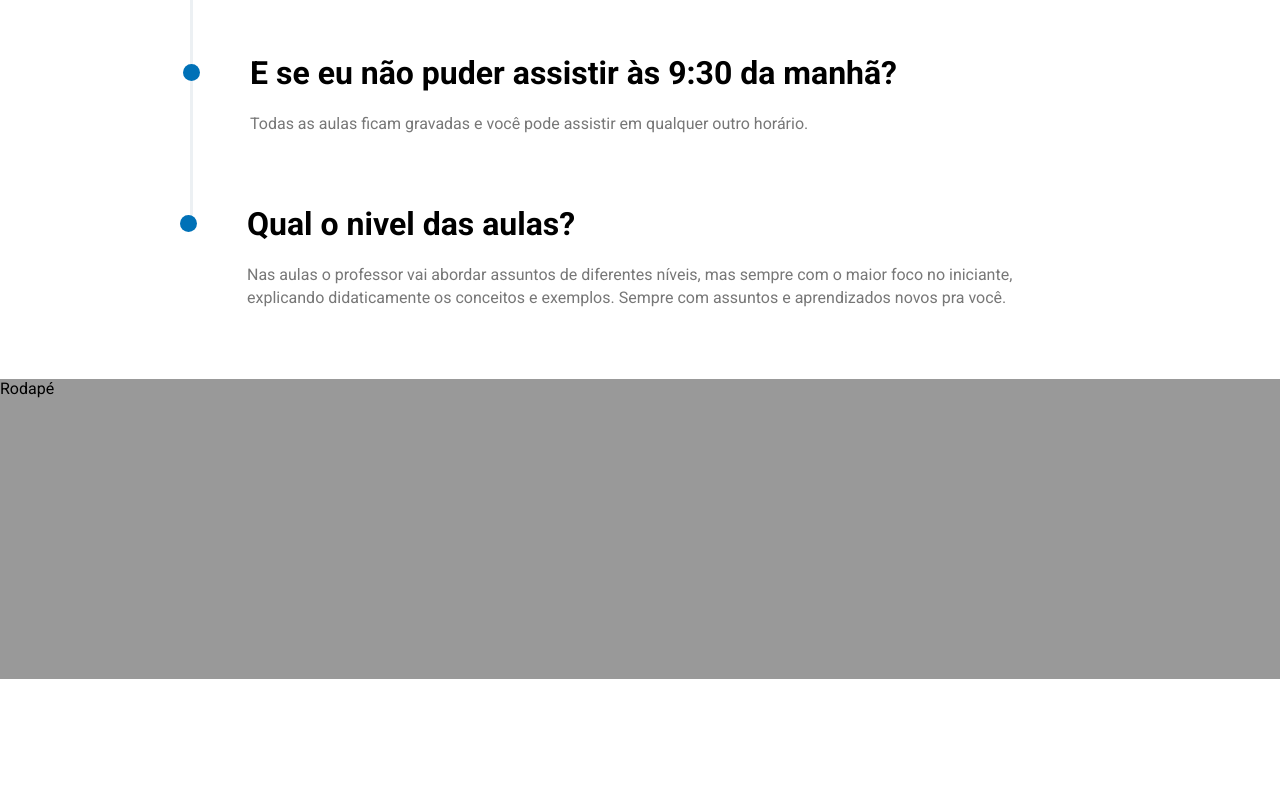
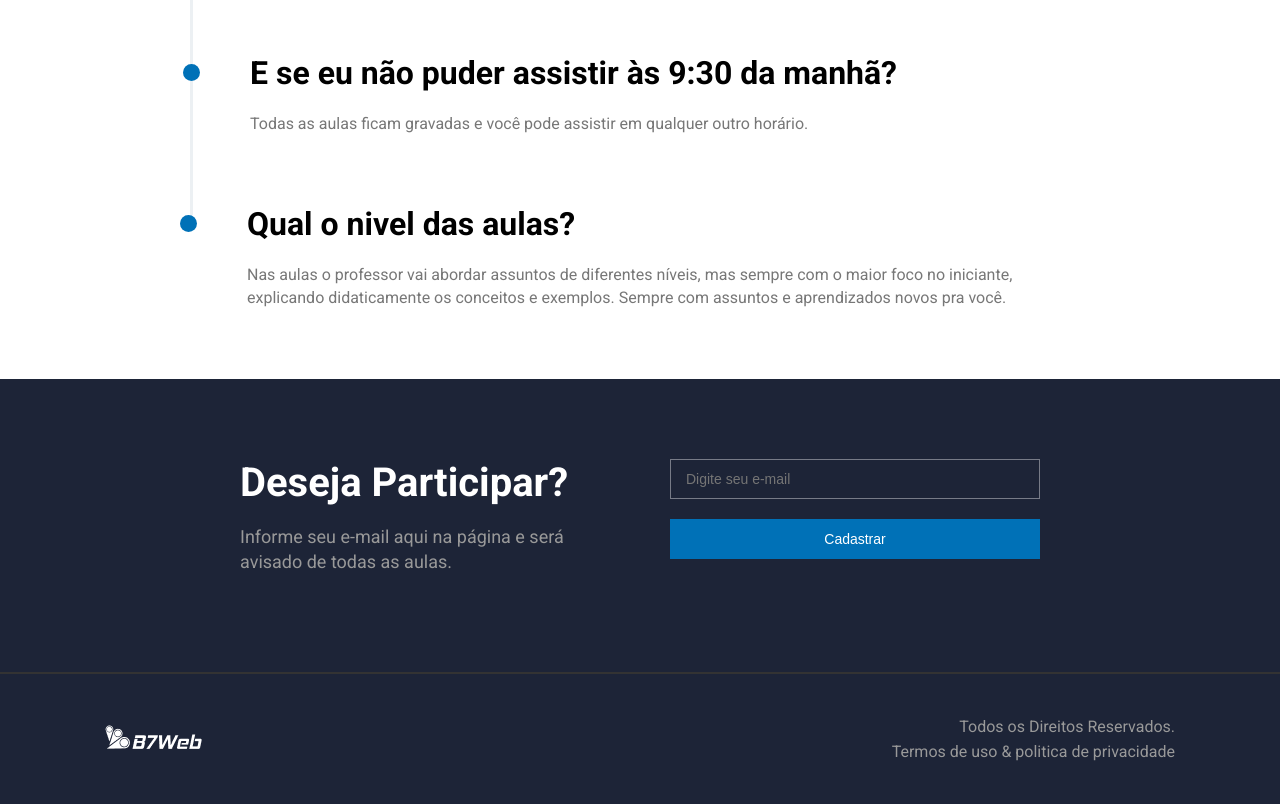
Before and after one commit to Hirook4/Email-Cadastro, a plain HTML site: page index.html in a window 1280 px wide. Shown: the part 1016-1820 px from the top of the page. Before the commit the page ends 1695 px from the top, so only its background shows below. Drawn offline with Linux system fonts and the light colour scheme.

Commit message:
Finalizando Projeto

```diff
--- a/assets/css/style.css
+++ b/assets/css/style.css
@@ -116,9 +116,6 @@ header {
 
 /* Instruções */
 
-.instructions {
-}
-
 .inst-container {
   margin: auto;
   max-width: 900px;
@@ -164,9 +161,99 @@ header {
   margin: 0;
 }
 
+/* CTA */
+
+.cta {
+  background-color: #1d2437;
+  border-bottom: 2px solid #333;
+}
+
+.cta-container {
+  margin: auto;
+  max-width: 800px;
+  display: flex;
+  padding: 80px 0;
+  color: #fff;
+}
+
+.cta-left {
+  flex: 1;
+  margin-right: 30px;
+}
+
+.cta-left h2 {
+  font-size: 40px;
+  margin: 0;
+}
+
+.cta-left p {
+  font-size: 18px;
+  line-height: 25px;
+  color: #999;
+}
+
+.cta-right {
+  flex: 1;
+  margin-left: 30px;
+}
+
+.cta-right input {
+  border: 1px solid rgba(255, 255, 255, 0.4);
+  background: transparent;
+  height: 40px;
+  color: white;
+  font-size: 14px;
+  width: 100%;
+  padding: 0 15px;
+  margin-bottom: 20px;
+}
+
+.cta-right button {
+  width: 100px;
+  height: 40px;
+  border: 0;
+  font-size: 14px;
+  color: white;
+  background-color: #0071b7;
+  cursor: pointer;
+  width: 100%;
+}
+
+.cta-right button:hover {
+  opacity: 0.5;
+}
+
 /* Rodape */
 
 footer {
-  background-color: #999;
-  height: 300px;
+  background-color: #1d2437;
+  color: #fff;
 }
+
+.footer-container {
+  display: flex;
+  justify-content: space-between;
+  align-items: center;
+  margin: auto;
+  max-width: 1070px;
+  padding: 40px 0;
+}
+
+.footer-left {
+}
+
+.footer-right {
+  font-size: 16px;
+  color: #999;
+  text-align: right;
+  line-height: 25px;
+}
+
+.footer-right a {
+  color: #999;
+  text-decoration: none;
+}
+
+.footer-right a:hover {
+  text-decoration: underline;
+}
--- a/index.html
+++ b/index.html
@@ -99,8 +99,29 @@
             </div>
         </div>
     </section>
+    <section class="cta">
 
-    <footer>Rodapé</footer>
+        <div class="cta-container">
+            <div class="cta-left">
+                <h2>Deseja Participar?</h2>
+                <p>Informe seu e-mail aqui na página e será avisado de todas as aulas.</p>
+            </div>
+            <div class="cta-right">
+                <form action="">
+                    <input type="text" placeholder="Digite seu e-mail"><button onclick="teste()">Cadastrar</button>
+                </form>
+            </div>
+        </div>
+    </section>
+
+    <footer>
+        <div class="footer-container">
+            <div class="footer-left"><a href=""><img src="assets/images/logo.png" alt=""></a></div>
+            <div class="footer-right">Todos os Direitos Reservados. <br>
+                <a href="https://b7web.com.br/termos">Termos de uso & politica de privacidade</a>
+            </div>
+        </div>
+    </footer>
 </body>
 
 </html>
```
